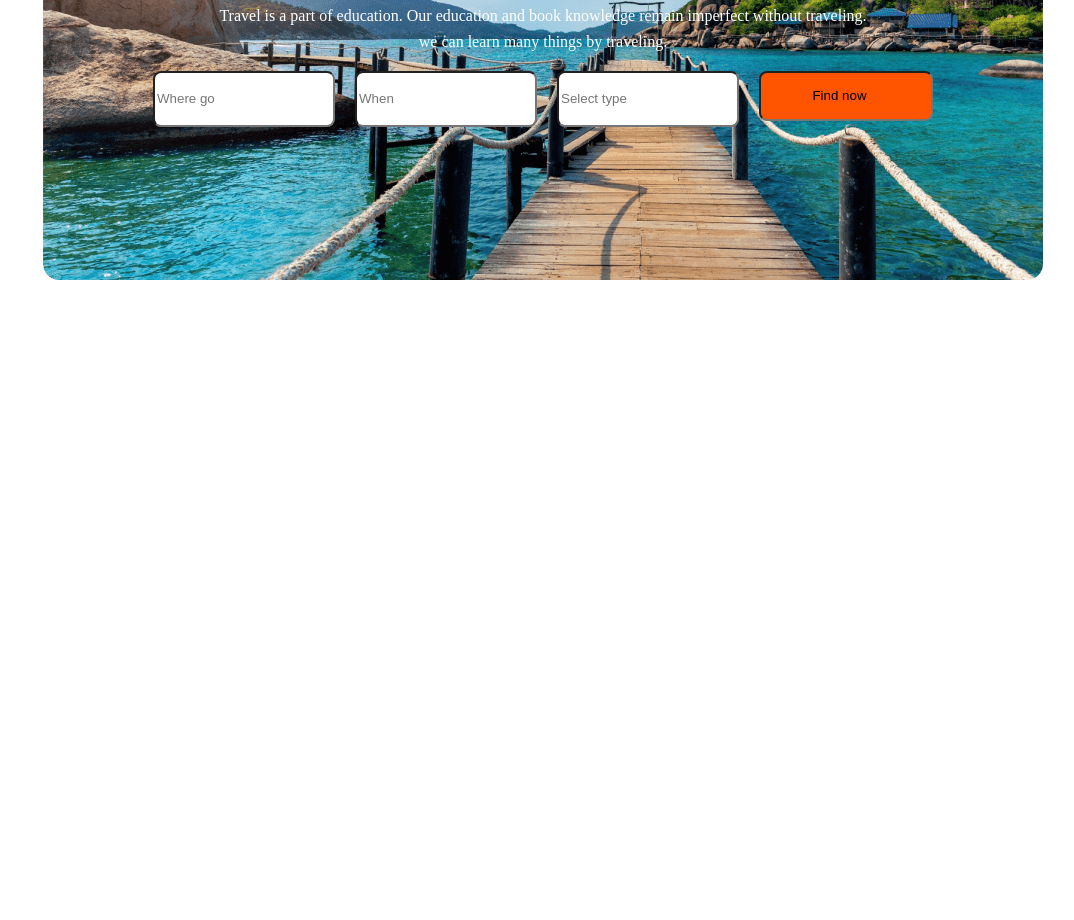
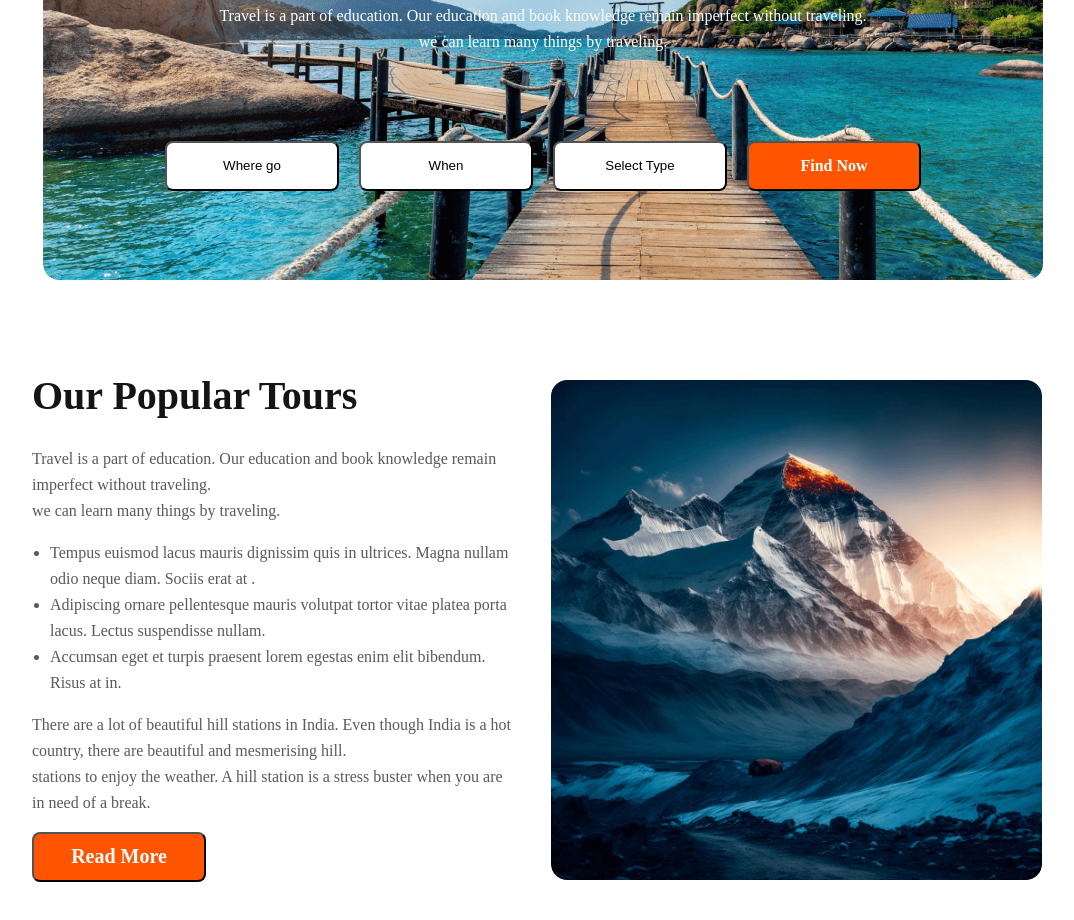
Before and after one commit to Mhasan4D/assignment-2, a plain HTML site: page index.html in a window 1280 px wide. Shown: the part 366-1286 px from the top of the page, without its empty margins (111-1185 px from the left). Before the commit the page ends 800 px from the top, so only its background shows below. Drawn offline with Linux system fonts and the light colour scheme.

Commit message:
finished the tour section

```diff
--- a/index.html
+++ b/index.html
@@ -15,19 +15,42 @@
 
               <p class="banner-description">Travel is a part of education. Our education and book knowledge remain imperfect without traveling. <br>we can learn many things by traveling.</p>
 
-              <div class="option-container">
-
-                <input class="option-1" type="text" placeholder="Where go">
-                <input class="option-2" type="text" placeholder="When">
-                <input class="option-3" type="text" placeholder="Select type">
-                <input class="option-4" type="search"value="Find now">
-
+              <div class="btn-container">
+                 <button class="btn-one">Where go</button>
+                 <button class="btn-two">When</button>
+                 <button class="btn-three">Select Type</button>
+                 <button class="btn-four"><span class="btn-style">Find Now</span></button>
               </div>
 
            </div>
+       </header>
+          <main>
+             <div class="tour-container">
+
+                 <div class="tour-box">
+
+                      <h1 class="tour-title">Our Popular Tours</h1>
+                      <p class="tour-description">Travel is a part of education. Our education and book knowledge remain imperfect without traveling. <br>we can learn many things by traveling.</p>
+
+                      <ul class="point-description">
+
+                        <li>Tempus euismod lacus mauris dignissim quis in ultrices. Magna nullam odio neque diam. Sociis erat at .</li>
+                        <li>Adipiscing ornare pellentesque mauris volutpat tortor vitae platea porta lacus. Lectus suspendisse nullam.</li>
+                        <li> Accumsan eget et turpis praesent lorem egestas enim elit bibendum. Risus at in.</li>
+                      </ul>
+                      <p class="last-info">There are a lot of beautiful hill stations in India. Even though India is a hot country, there are beautiful and mesmerising hill.<br> stations to enjoy the weather. A hill station is a stress buster when you are in need of a break. </p>
+                      <button class="btn-five"><span class="btn-style-2">Read More</span></button>
+                    </div>
+                     <img class="tour-img" src="Images/Rectangle 4.png" alt="">
 
 
-       </header>
+
+
+             </div>
+
+
+
+          </main>
 
     </body>
    </html>
--- a/styles/travel.css
+++ b/styles/travel.css
@@ -37,22 +37,17 @@
 
 }
 
-.option-1{
+.btn-one{
     width: 174px;
     height: 50px;
     background-color: white;
     border-radius: 8px;
-background: #FFF;
+    background: #FFF;
+    border-color: none;
 }
 
 
-.option-2{
-    width: 174px;
-    height: 50px;
-    border-radius: 8px;
-    background: #FFF;
-}
-.option-3{
+.btn-two{
     width: 174px;
     height: 50px;
     border-radius: 8px;
@@ -60,20 +55,137 @@ background: #FFF;
 }
 
 
-.option-4{
+.btn-three{
     width: 174px;
     height: 50px;
+    border-radius: 8px;
+    background: #FFF;
+}
+
+
+.btn-four{
+    width:174px;
+    height:50px;
     text-align: center;
     border-radius: 8px;
     background: #FF5400;
 
+}
+
+
+
+.btn-container{
+    display: flex;
+    justify-content: center;
+    gap: 20px;
+    padding-top:70px;
+
+}
+
+.btn-style{
+    color: #FFF;
+text-align: center;
+font-family: Mulish;
+font-size: 16px;
+font-style: normal;
+font-weight: 700;
+line-height: normal;
+}
+
+.tour-container{
+    width: 1010px;
+    height: 500px;
+    justify-content: center;
+
+    margin: 100px 135px;
+    gap: 40px;
 
 
 }
 
-.option-container{
+
+
+
+
+
+.tour-title{
+    color: #131318;
+
+font-family: Mulish;
+font-size: 40px;
+font-style: normal;
+font-weight: 800;
+line-height: normal;
+}
+
+
+.tour-description{
+    color: rgba(19, 19, 24, 0.70);
+font-family: Mulish;
+font-size: 16px;
+font-style: normal;
+font-weight: 400;
+line-height: 26px; /* 162.5% */
+}
+
+
+.point-description{
+
+    padding-left:18px;
+    color: rgba(19, 19, 24, 0.70);
+    font-family: Mulish;
+    font-size: 16px;
+    font-style: normal;
+    font-weight: 400;
+    line-height: 26px; /* 162.5% */
+}
+
+
+.last-info{
+    color: #5A5A5D;
+font-family: Mulish;
+font-size: 16px;
+font-style: normal;
+font-weight: 400;
+line-height: 26px; /* 162.5% */
+}
+
+.tour-container{
     display: flex;
     justify-content: center;
-    gap: 20px;
+}
+
+.btn-five{
+    width: 174px;
+    height: 50px;
+    border-radius: 8px;
+    background: #FF5400;
+    position: absolute;
 
 }
+
+
+
+.btn-style-2{
+    color: #FFF;
+    text-align: center;
+    font-family: Mulish;
+    font-size: 20px;
+    font-style: normal;
+    font-weight: 800;
+    line-height: normal;
+}
+
+.tour-img{
+
+ border-radius: 16px;
+
+}
+
+
+
+.tour-box{
+   position:relative;
+   bottom:35px;
+
+}
```
Also changed, not shown: Images/glass.png (added).
